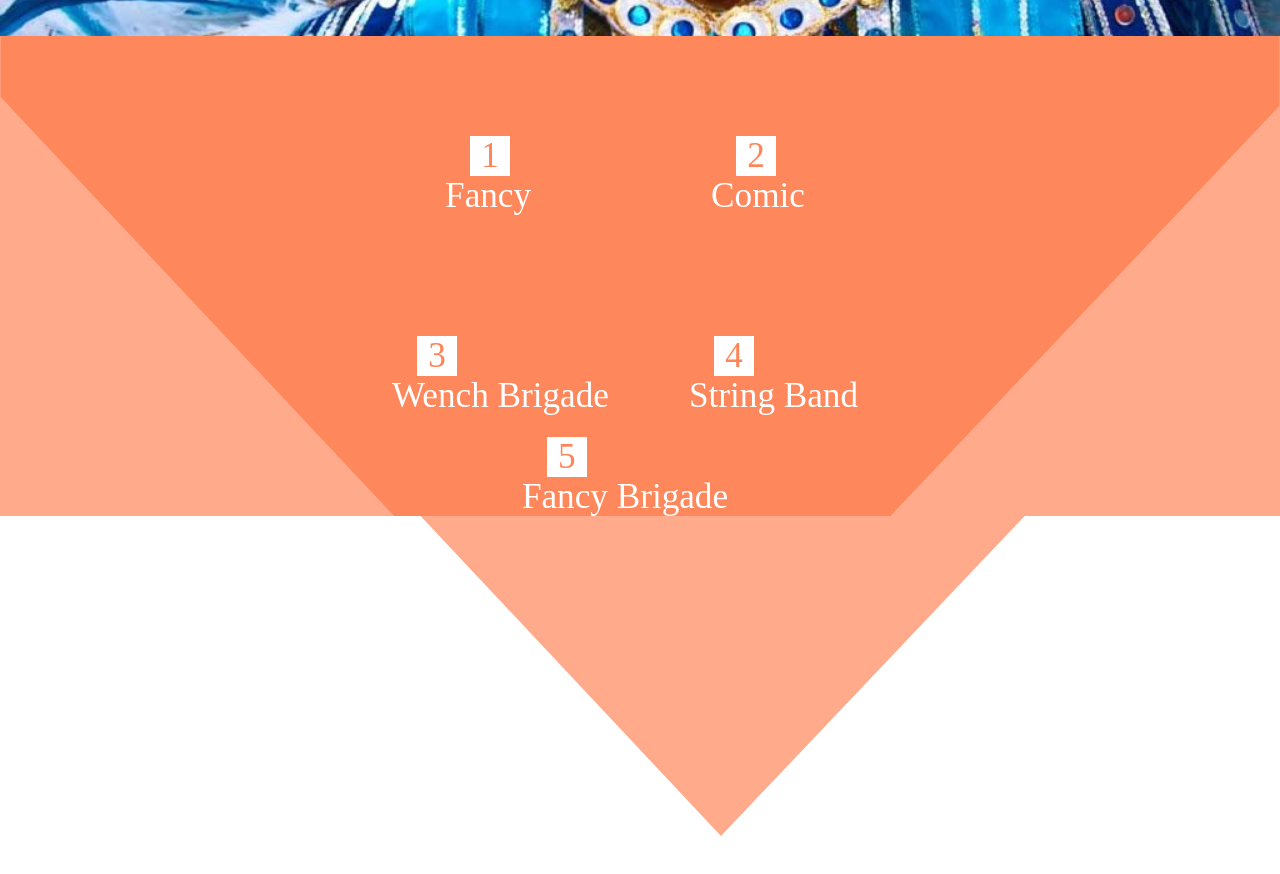
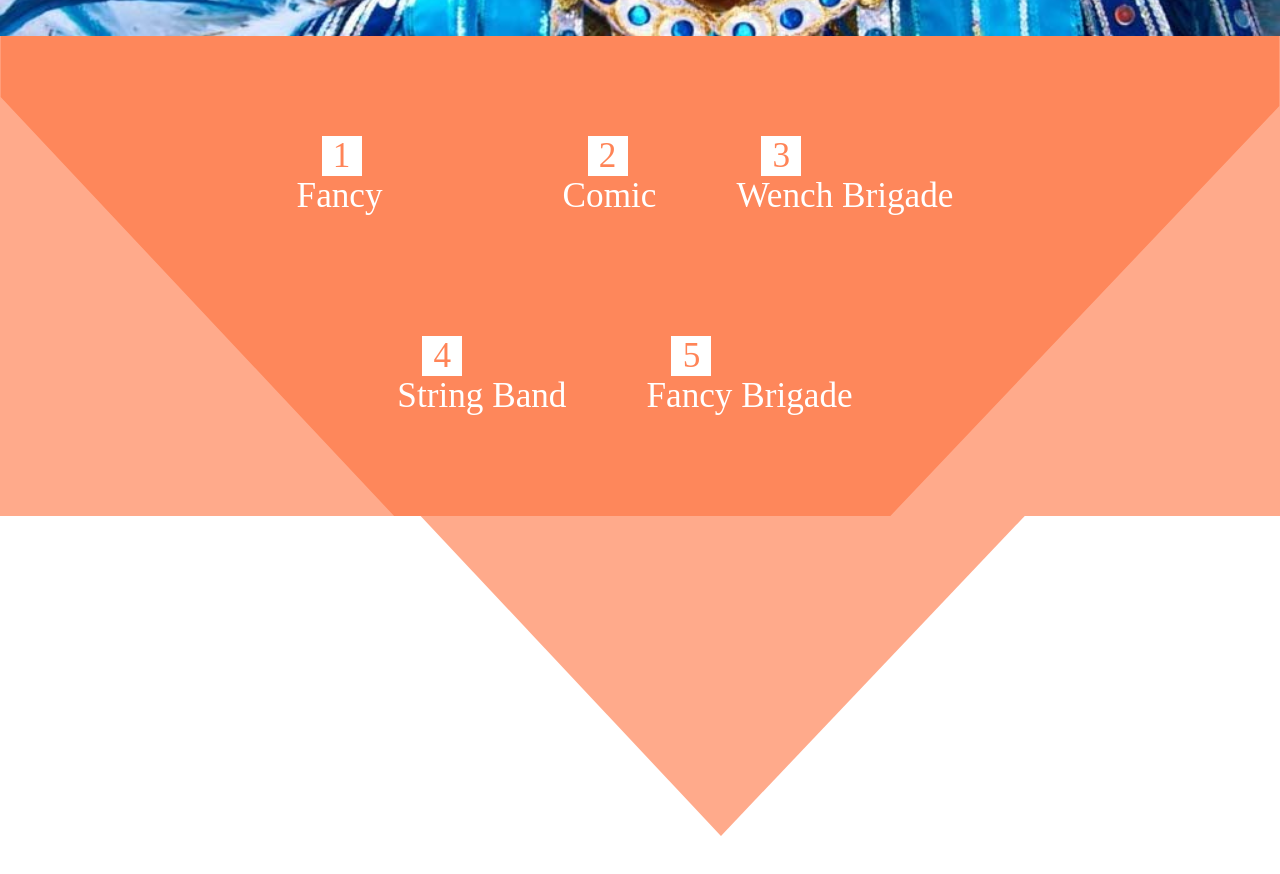
Before and after one commit to adevine104/Web-2-Solo-Project, a plain HTML site: page deploy/index.html in a window 1280 px wide. Shown: the part 1900-2774 px from the top of the page. Drawn offline with nearby package versions, Linux system fonts and the light colour scheme; a web font is replaced by a local one.

```diff
--- a/dev/scss/sections/_section-3.scss
+++ b/dev/scss/sections/_section-3.scss
@@ -135,7 +135,7 @@
 
                 @include xl {
                     font-size: 2.2rem;
-                    margin: 100px 300px 200px 300px;
+                    margin: 100px 250px 200px 250px;
                 }
             }
 
```
Also changed, not shown: deploy/css/styles.css.
